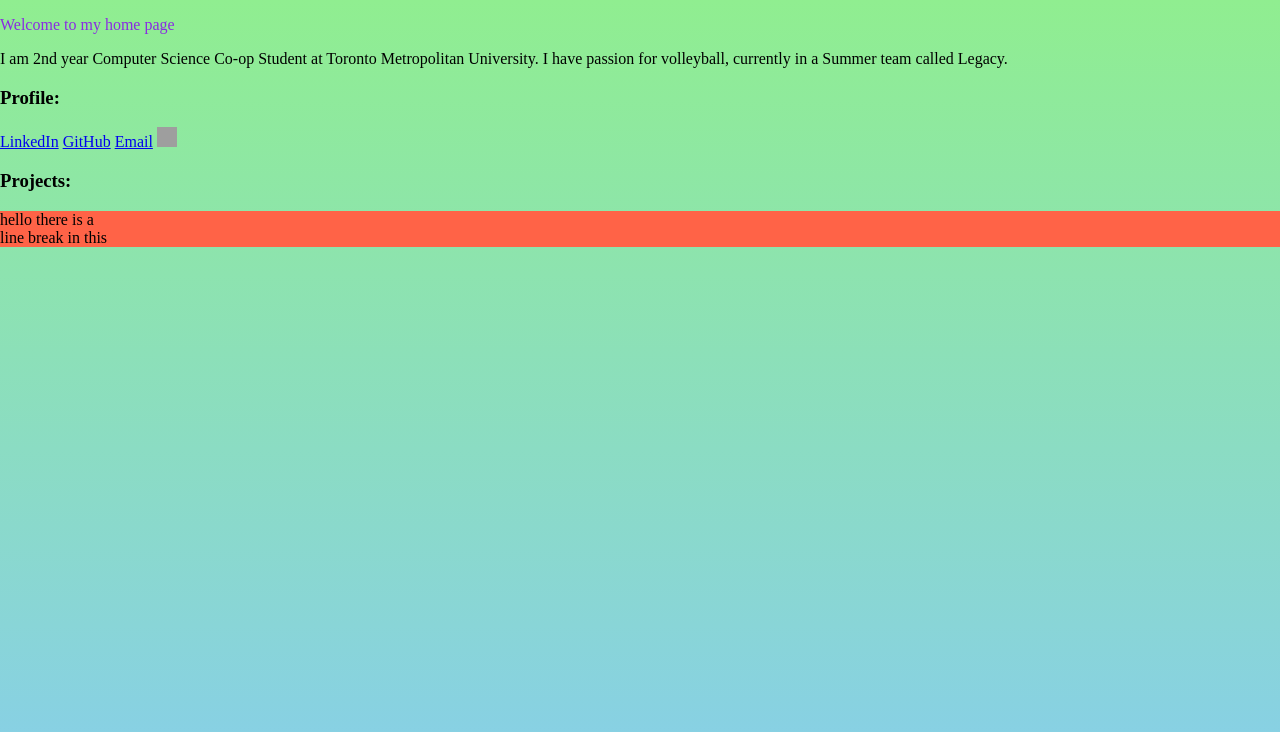
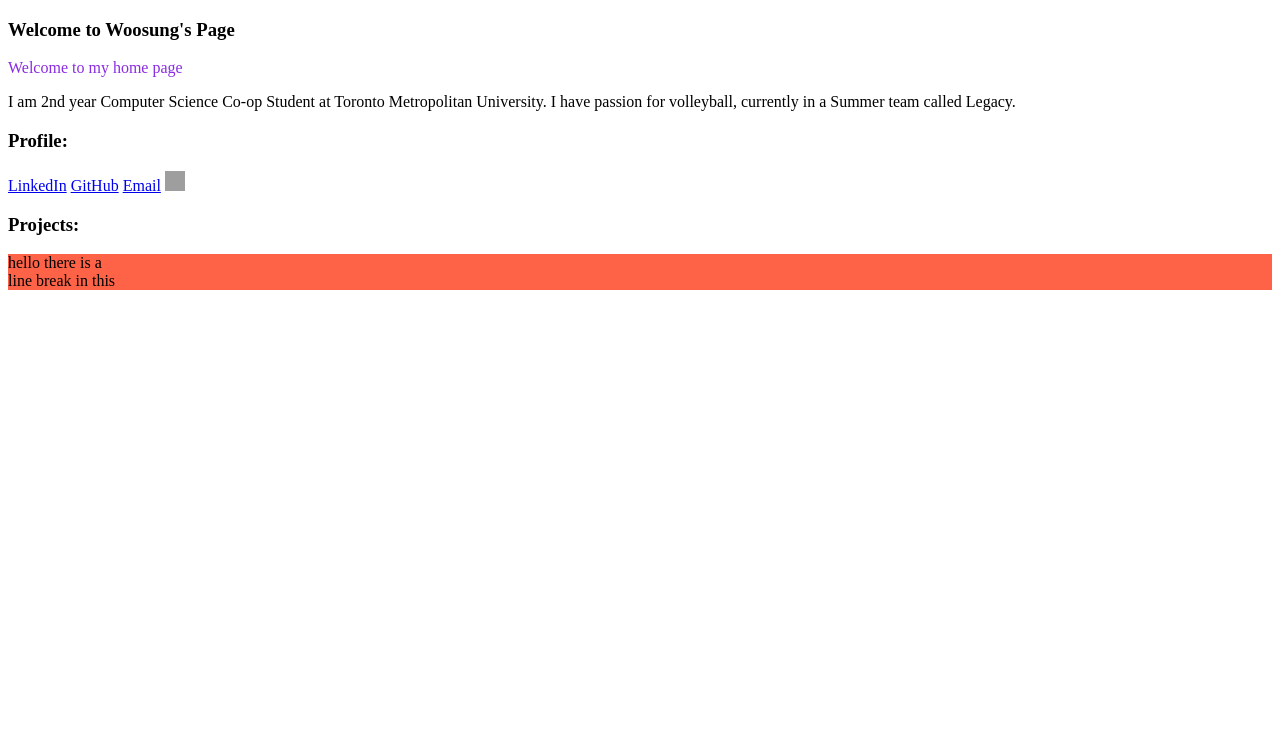
Before and after one commit to Bee0218/Woosung-Profile-Website, a plain HTML site: page Introduction.html in a window 1280 px wide. Drawn offline with Linux system fonts and the light colour scheme; grey boxes are pictures that could not be loaded.

Commit message:
Add files via upload

```diff
--- a/Introduction.html
+++ b/Introduction.html
@@ -7,7 +7,9 @@
     <link rel="stylesheet" href="StyleSheet.css">
     <title>Document</title>
     </head>
-    <body id="IntroductionPage">
+    <body class="background">
+        <h3 id="Menu">Welcome to Woosung's Page</h3>
+
         <p id="welcome">Welcome to my home page</p>
 
         <p>
```
